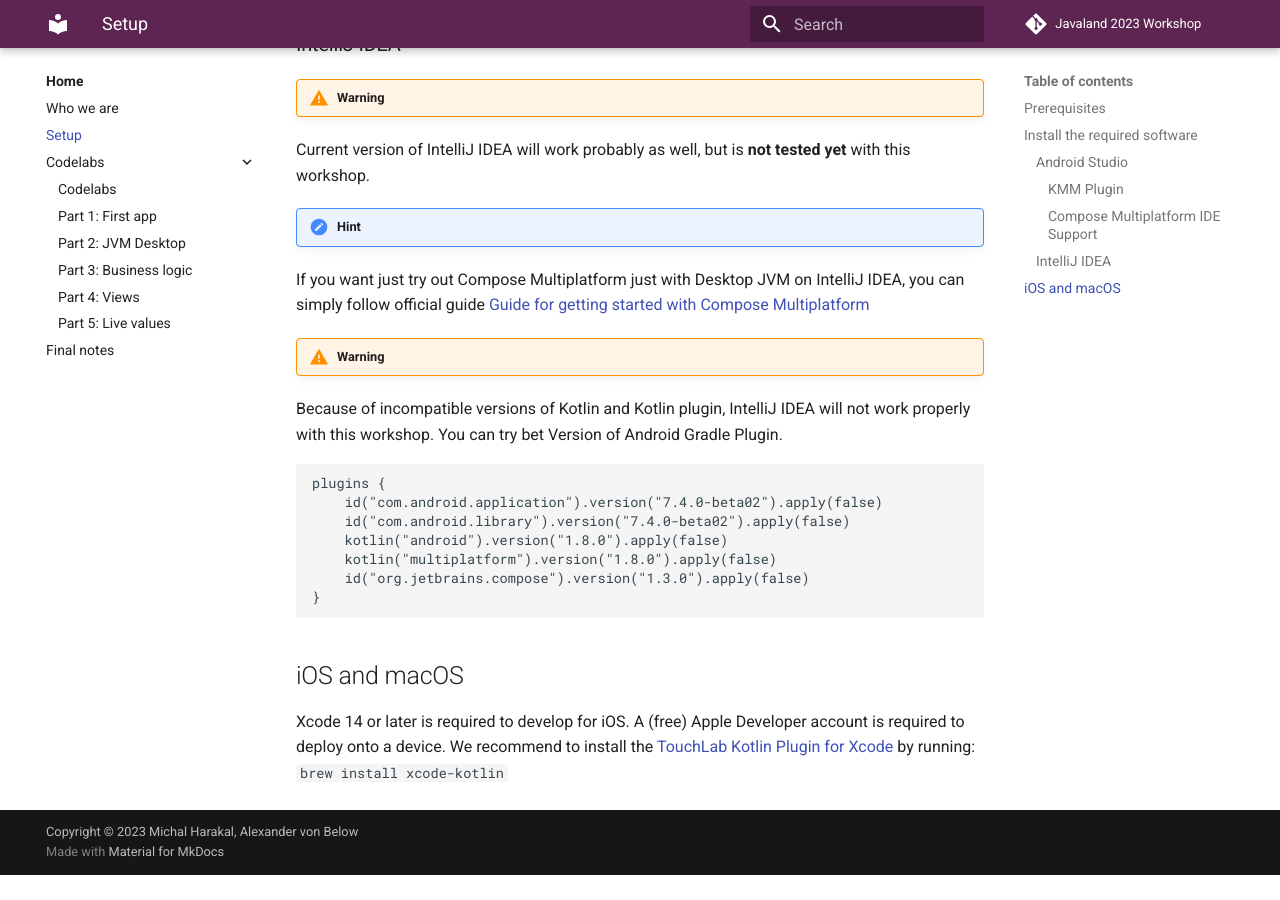
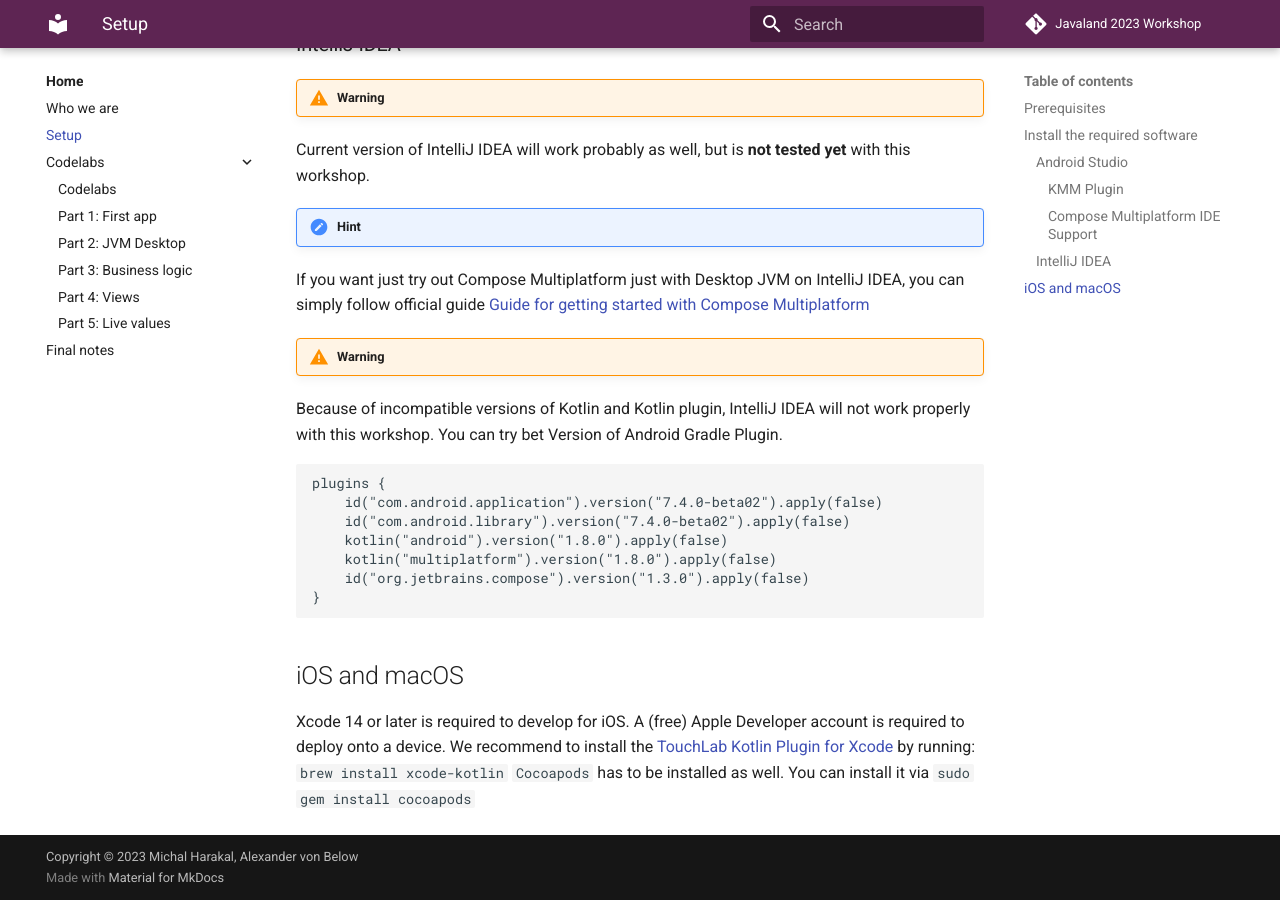
Before and after one commit to michalharakal/kmp-workshop, an MkDocs documentation site: the page built from javaland2023/mkdocs/src/doc/docs/setup.md, in a window 1280 px wide and 900 px high, scrolled down 1981 px. Built offline with MkDocs 1.6.1 and Material for MkDocs 9.7.7, drawn with Linux system fonts in a browser that asks for light colours; comment, search, counter and statistics services are not loaded; before the commit the page ends 2856 px from its top, so only the background shows below that.

Commit message:
Fix link and add requirements on cocoapods into the setup guide.

```diff
--- a/javaland2023/mkdocs/src/doc/docs/setup.md
+++ b/javaland2023/mkdocs/src/doc/docs/setup.md
@@ -54,3 +54,4 @@
 
 Xcode 14 or later is required to develop for iOS. A (free) Apple Developer account is required to deploy onto a device.
 We recommend to install the [TouchLab Kotlin Plugin for Xcode](https://github.com/touchlab/xcode-kotlin) by running: `brew install xcode-kotlin`
+`Cocoapods` has to be installed as well. You can install it via `sudo gem install cocoapods`
--- a/javaland2023/mkdocs/src/doc/mkdocs.yml
+++ b/javaland2023/mkdocs/src/doc/mkdocs.yml
@@ -67,7 +67,7 @@
         - "Part 3: Business logic": codelab-3.md
         - "Part 4: Views": codelab-4.md
         - "Part 5: Live values": codelab-5.md
-      - "Final notes" : final-notes.md
+      - "Final notes" : final_notes.md
 
 extra_css:
   - kmp_colors.css
```
Also changed, not shown: javaland2023/mkdocs/src/doc/docs/final_notes.md (+1 -0 lines).
